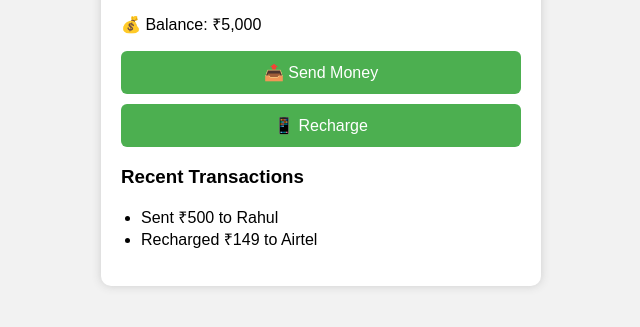
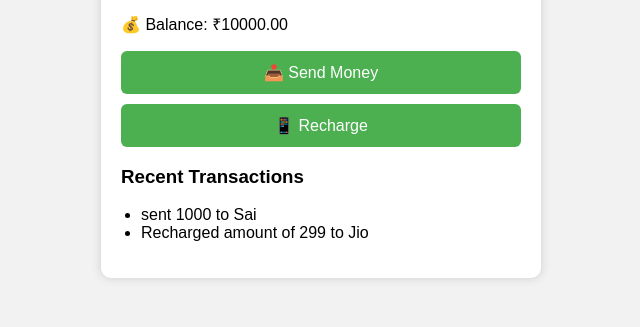
Before and after one commit to saideepak-1/Mini-Pay-App, a plain HTML site: page index.html in a window 1280 px wide. Shown: the part 91-418 px from the top of the page, without its empty margins (319-959 px from the left). Drawn offline with Linux system fonts and the light colour scheme.

Commit message:
changes made in html wallet balance

```diff
--- a/index.html
+++ b/index.html
@@ -6,11 +6,11 @@
     <title>MiniPay</title>
     <link rel="stylesheet" href="style.css" />
   </head>
-  <body>
-    <div class="container">
+  <body onload="navigate('home')">
+    <div class="container" id="homePage">
       <header>
         <h2>👤 Welcome, User</h2>
-        <p>💰 Balance: ₹5,000</p>
+        <p>💰 Balance: ₹<span id="walletBalance">0.00</span></p>
       </header>
 
       <section class="actions">
@@ -21,8 +21,9 @@
       <section class="transactions">
         <h3>Recent Transactions</h3>
         <ul id="transactionList">
-          <li>Sent ₹500 to Rahul</li>
-          <li>Recharged ₹149 to Airtel</li>
+          <!-- Transactions will appear here -->
+          <li>sent 1000 to Sai</li>
+          <li>Recharged amount of 299 to Jio</li>
         </ul>
       </section>
     </div>
@@ -54,6 +55,6 @@
     </div>
 
     <script src="script.js"></script>
-    <audio id="successSound" src="success.mp3" preload="auto"></audio>
+    <audio id="successSound" src="sound.mp3" preload="auto"></audio>
   </body>
 </html>
--- a/script.js
+++ b/script.js
@@ -1,4 +1,4 @@
-let balance = 5000; // Initial balance in the wallet
+let balance = 10000; // Initial balance in the wallet
 
 function navigate(page) {
   document.querySelector('.container').style.display =
```
